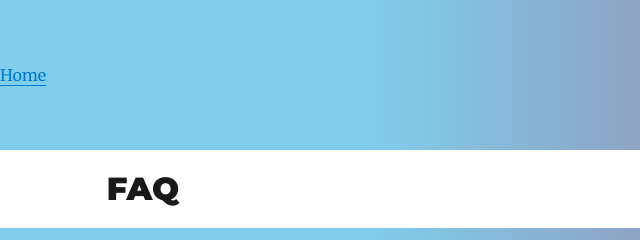
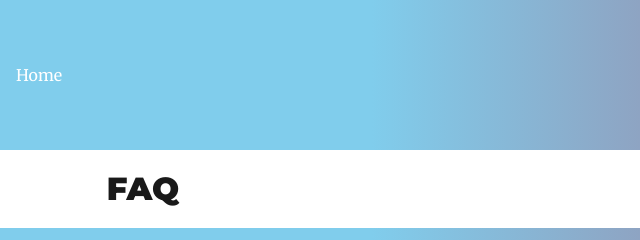
Before and after one commit to maurer2/zwa-website, a Gatsby site: page /faq in a window 1280 px wide. Shown: the top 240 px of the page, 0-640 px from the left. Built offline with nearby package versions, Linux system fonts and the light colour scheme; Gatsby itself is replaced by a stand-in of ours; some packages are replaced by stand-ins of ours.

Commit message:
Added active state to logo and link to home

```diff
--- a/src/components/logo/logo.styles.tsx
+++ b/src/components/logo/logo.styles.tsx
@@ -1,4 +1,5 @@
 import styled, { css } from 'styled-components';
+import { Link } from 'gatsby';
 
 interface LogoStyleProps {
   isLarge: boolean;
@@ -12,3 +13,14 @@ export const Logo = styled.figure<LogoStyleProps>`
     color: red;
   `}
 `;
+
+export const LogoLink = styled(Link)`
+  padding: 1rem;
+  text-decoration: none;
+  box-shadow: none;
+  color: white;
+
+  &.active {
+    color: red;
+  }
+`;
--- a/src/components/logo/logo.tsx
+++ b/src/components/logo/logo.tsx
@@ -31,7 +31,12 @@ const Logo: FC<Types.LogoProps> = () => {
 
         return (
           <Styles.Logo isLarge>
-            <Link to={homeLink.link}>{homeLink.names[language]}</Link>
+            <Styles.LogoLink
+              to={homeLink.link}
+              activeClassName="active"
+            >
+              {homeLink.names[language]}
+            </Styles.LogoLink>
           </Styles.Logo>
         );
       }}
```
